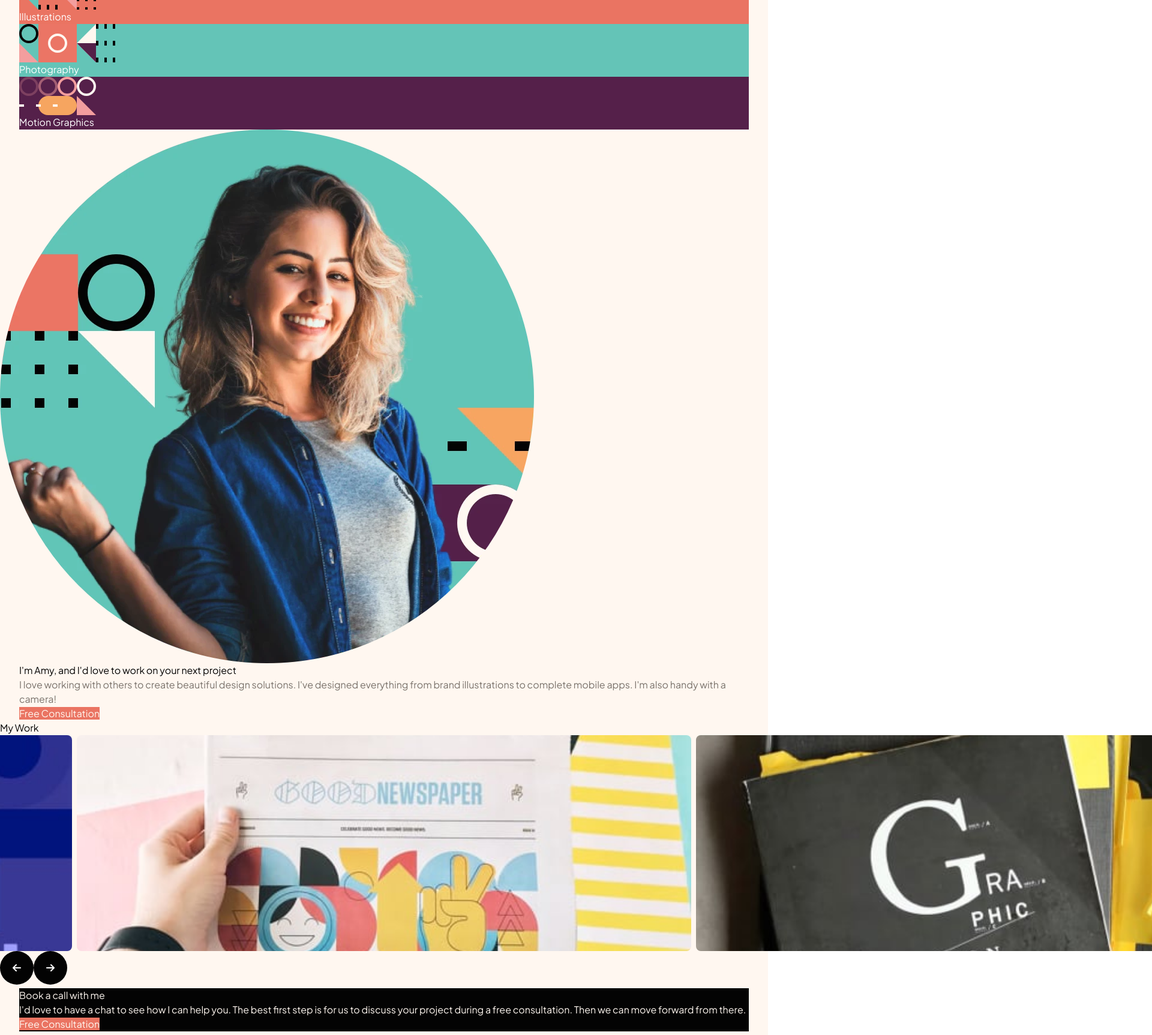
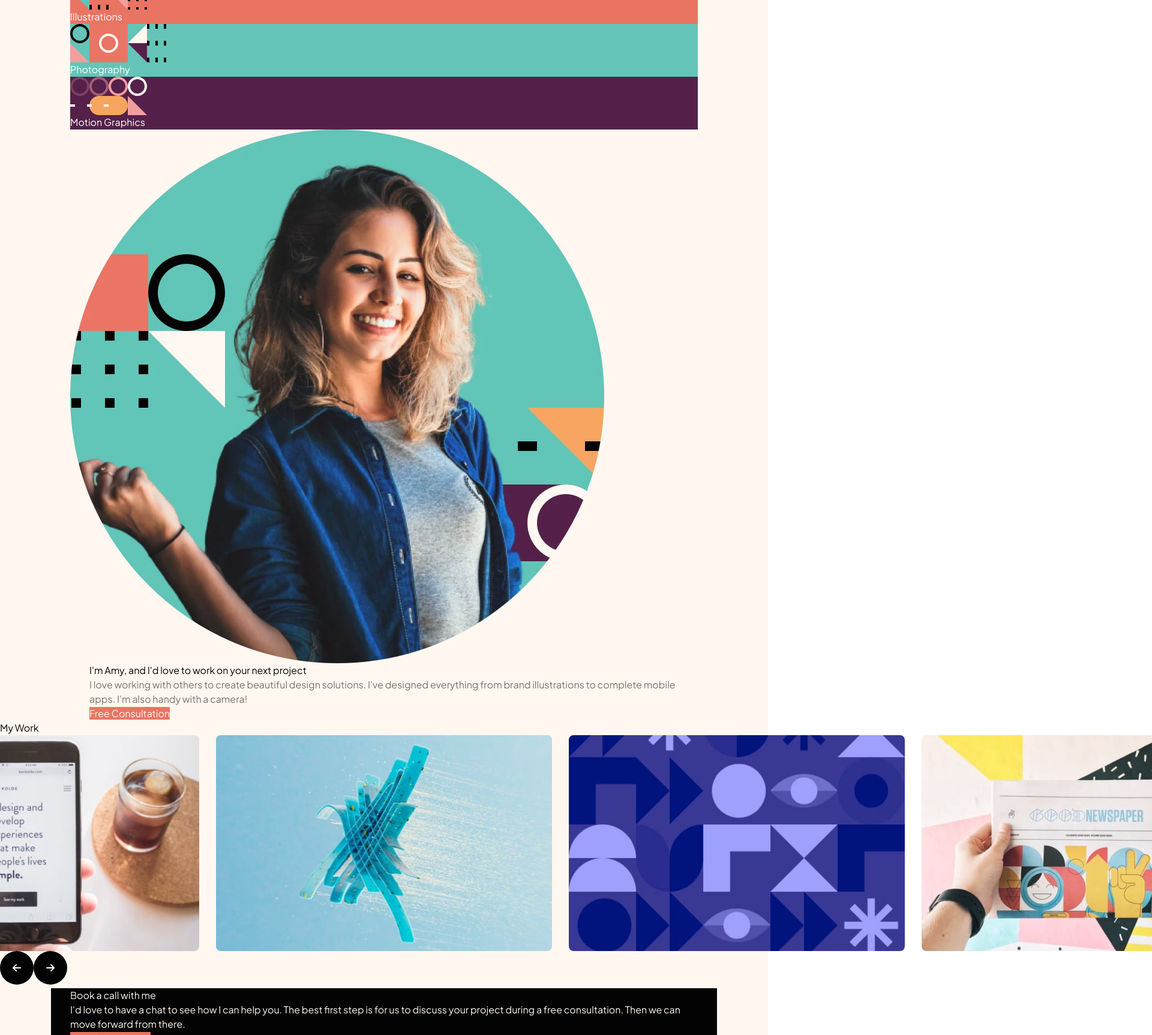
Before and after one commit to RanggaBS/single-page-design-portfolio, a React (Vite) app: page / in a window 1280 px wide. Shown: the part 640-2366 px from the top of the page at 60% size, 1920 px wide, since content can reach past the window. Built offline with nearby package versions, Linux system fonts and the light colour scheme.

Commit message:
Add files via upload

```diff
--- a/src/components/About.jsx
+++ b/src/components/About.jsx
@@ -4,21 +4,23 @@ import imgAmy from "../assets/images/image-amy.webp";
 const Hero = () => {
 	return (
 		<section className="text-center about md:text-start md:flex">
-			<img
-				src={imgAmy}
-				alt="Picture of Amy"
-				className="w-4/5 mx-auto picture md:w-[50%] md:-translate-x-12"
-			/>
-			<article className="pt-10 content">
+			<picture className="md:flex-1">
+				<img
+					src={imgAmy}
+					alt="Picture of Amy"
+					className="w-4/5 max-w-[445px] mx-auto picture md:w-full md:-translate-x-11"
+				/>
+			</picture>
+			<article className="pt-10 content md:pt-0 md:flex-1 md:flex md:flex-col md:justify-center md:items-start">
 				<header>
 					<h2
 						id="about"
-						className="pb-6 text-[1.625rem] leading-tight font-bold md:text-[1.75rem]"
+						className="pb-6 text-[1.625rem] leading-tight font-bold md:text-[2rem]"
 					>
 						I&apos;m Amy, and I&apos;d love to work on your next
 						project
 					</h2>
-					<p className="pb-8 font-medium desc">
+					<p className="pb-8 font-medium desc md:text-[1.15rem]">
 						I love working with others to create beautiful design
 						solutions. I&apos;ve designed everything from brand
 						illustrations to complete mobile apps. I&apos;m also
--- a/src/components/Button.jsx
+++ b/src/components/Button.jsx
@@ -6,6 +6,7 @@ const Button = ({ text, href, classModifier }) => {
 			href={href}
 			className={`button ${classModifier}
 			px-7 py-3 rounded-full transition
+			md:px-10 md:py-4
 		`}
 		>
 			{text}
--- a/src/components/Contact.jsx
+++ b/src/components/Contact.jsx
@@ -3,14 +3,14 @@ import Button from "./Button";
 const Contact = () => {
 	return (
 		<section
-			className="px-6 py-10 text-center rounded-lg contact"
 			id="contact"
+			className="px-6 py-12 text-center rounded-lg contact md:px-0 lg:p-16 lg:flex lg:justify-between lg:items-center"
 		>
-			<article className="pb-8">
-				<h2 className="text-[1.625rem] font-bold pb-4">
+			<article className="pb-8 lg:text-start lg:w-[53%]">
+				<h2 className="text-[1.625rem] font-bold pb-4 md:text-[1.9rem]">
 					Book a call with me
 				</h2>
-				<p>
+				<p className="md:mx-[5.2rem] md:text-[1.1rem] lg:m-0">
 					I&apos;d love to have a chat to see how I can help you. The
 					best first step is for us to discuss your project during a
 					free consultation. Then we can move forward from there.
--- a/src/components/Intro.jsx
+++ b/src/components/Intro.jsx
@@ -47,18 +47,18 @@ const skillsData = [
 
 const Intro = () => {
 	return (
-		<section className="intro pt-4">
+		<section className="pt-4 intro md:pt-8">
 			<header className="text-center heading md:pb-8">
-				<h1 className="pb-4 text-4xl font-bold md:text-5xl md:pb-8">
+				<h1 className="pb-4 text-4xl font-bold md:text-[2.9rem] md:pb-8 lg:text-[4.75rem] lg:leading-none lg:pb-14">
 					Design solutions made easy
 				</h1>
-				<p className="font-medium">
+				<p className="font-medium md:text-[1.2rem] md:mx-10 lg:w-[70%] lg:mx-auto lg:text-2xl">
 					With over ten years of experience in various design
 					disciplines, I&apos;m your one-stop shop for your design
 					needs.
 				</p>
 			</header>
-			<div className="grid grid-cols-2 gap-4 pt-6 font-bold skills md:grid-rows-3 md:grid-cols-4 lg:grid-cols-6">
+			<div className="grid grid-cols-2 gap-4 pt-6 font-bold skills md:grid-cols-4 lg:grid-cols-6">
 				{skillsData.map((skill, index) => {
 					return (
 						<Skill
--- a/src/components/MyWork.jsx
+++ b/src/components/MyWork.jsx
@@ -3,7 +3,7 @@ import { useRef, useCallback } from "react";
 import { Swiper, SwiperSlide } from "swiper/react";
 import { Autoplay } from "swiper/modules";
 import "swiper/css";
-import "swiper/css/navigation";
+// import "swiper/css/autoplay";
 
 import imgSlide1 from "../assets/images/image-slide-1.jpg";
 import imgSlide2 from "../assets/images/image-slide-2.jpg";
@@ -11,6 +11,24 @@ import imgSlide3 from "../assets/images/image-slide-3.jpg";
 import imgSlide4 from "../assets/images/image-slide-4.jpg";
 import imgSlide5 from "../assets/images/image-slide-5.jpg";
 import ArrowButton from "./ArrowButton";
+
+const works = [
+	{
+		img: imgSlide1,
+	},
+	{
+		img: imgSlide2,
+	},
+	{
+		img: imgSlide3,
+	},
+	{
+		img: imgSlide4,
+	},
+	{
+		img: imgSlide5,
+	},
+];
 
 const MyWork = () => {
 	const sliderRef = useRef(null);
@@ -45,40 +63,36 @@ const MyWork = () => {
 			</h2>
 
 			{/* SwiperJS */}
-			<p hidden={true} style={{ width: 0, height: 0 }}>
+			<a
+				href="https://swiperjs.com"
+				hidden={true}
+				style={{ width: 0, height: 0 }}
+			>
 				SwiperJS
-			</p>
+			</a>
 			<Swiper
 				ref={sliderRef}
 				// slidesPerView={3}
-				initialSlide={2}
-				spaceBetween={8}
+				// initialSlide={2}
+				spaceBetween={16 * 1.75} // 1.75rem -> 28px
 				centeredSlides={true}
 				loop={true}
 				grabCursor={true}
-				/* modules={[Autoplay]}
-				autoplay={{
+				modules={[Autoplay]}
+				/* autoplay={{
 					delay: 2500,
 					disableOnInteraction: false,
 				}} */
 				wrapperTag="ul"
 				className="works carousel pb-8"
 			>
-				<SwiperSlide tag="li">
-					<img src={imgSlide1} alt="work 1" />
-				</SwiperSlide>
-				<SwiperSlide tag="li">
-					<img src={imgSlide2} alt="work 2" />
-				</SwiperSlide>
-				<SwiperSlide tag="li">
-					<img src={imgSlide3} alt="work 3" />
-				</SwiperSlide>
-				<SwiperSlide tag="li">
-					<img src={imgSlide4} alt="work 4" />
-				</SwiperSlide>
-				<SwiperSlide tag="li">
-					<img src={imgSlide5} alt="work 5" />
-				</SwiperSlide>
+				{works.map((value, index) => {
+					return (
+						<SwiperSlide key={index} tag="li">
+							<img src={value.img} alt={"work " + (index + 1)} />
+						</SwiperSlide>
+					);
+				})}
 			</Swiper>
 			<div className="swiper-buttons space-x-4">
 				{swiperButtons.map((value) => (
--- a/src/components/Skill.jsx
+++ b/src/components/Skill.jsx
@@ -7,7 +7,7 @@ const Skill = ({ img, name, classModifier, classes }) => {
 	return (
 		<div
 			className={`skill skill--${skillName} ${classModifier} ${classes}
-      min-h-[10rem] rounded-lg p-4 flex flex-col justify-between aspect-square`}
+      min-h-[10rem] rounded-lg p-4 flex flex-col justify-between`}
 		>
 			<img src={img} alt={name} className="ml-auto skill-img w-min" />
 			<p className="text-[1.625rem] skill-name">{name}</p>
--- a/src/styles/App.css
+++ b/src/styles/App.css
@@ -21,6 +21,8 @@
 	--margin: 1rem;
 
 	scroll-behavior: smooth;
+
+	--content-max-width: 1110px;
 }
 
 .app {
@@ -44,6 +46,17 @@
 .contact {
 	margin-left: var(--margin);
 	margin-right: var(--margin);
+}
+
+/**
+ * Max width
+ */
+.navbar,
+.intro,
+.about,
+.contact {
+	max-width: var(--content-max-width);
+	@apply lg:px-[var(--margin)] lg:mx-auto;
 }
 
 /**
@@ -88,6 +101,7 @@
 }
 .skill.skill--graphic-design {
 	background-color: var(--color-purple);
+	/* @apply lg:row-start-1 lg:col-start-1; */
 }
 .skill.skill--ui-ux {
 	background-color: var(--color-orange);
@@ -97,19 +111,21 @@
 }
 .skill.skill--illustrations {
 	background-color: var(--color-tomato);
+	@apply lg:row-start-2 lg:col-start-3;
 }
 .skill.skill--photography {
 	background-color: var(--color-cyan);
+	@apply lg:row-start-1 lg:col-start-5;
 }
 .skill.skill--motion-graphics {
 	background-color: var(--color-dark-purple);
 }
 
 .skill.skill--big-square {
-	@apply col-span-2 row-span-2;
+	@apply col-end-[span_2] row-span-2;
 }
 .skill.skill--col-span-2 {
-	@apply col-span-2 aspect-[initial];
+	@apply col-end-[span_2] aspect-[initial];
 }
 
 /**
@@ -134,17 +150,18 @@
  */
 .swiper {
 	overflow: initial;
-	@apply w-4/5;
+	@apply w-[70%] max-w-[560px];
 }
 .swiper-wrapper {
-	@apply h-[360px];
+	@apply flex max-h-[360px];
 }
 .swiper-slide {
+	/* width: auto !important; */
 	@apply overflow-hidden rounded-lg max-h-[360px];
 }
 .swiper-slide img {
 	/* @apply w-4/5 mx-auto; */
-	@apply w-full max-h-[360px] object-cover transition hover:scale-110;
+	@apply object-cover w-full max-w-[560px] max-h-[360px] transition hover:scale-110;
 }
 /* .swiper-slide img {
 	display: block;
@@ -156,7 +173,7 @@
 .arrow-button {
 	background: var(--color-black) url("../assets/images/arrow-left-solid.svg")
 		no-repeat center;
-	@apply w-14 h-14 rounded-full transition;
+	@apply transition rounded-full w-14 h-14;
 }
 .arrow-button:hover {
 	background-color: var(--color-purple);
```
Also changed, not shown: 18 other files (tests, documents, lock files or other folders).
